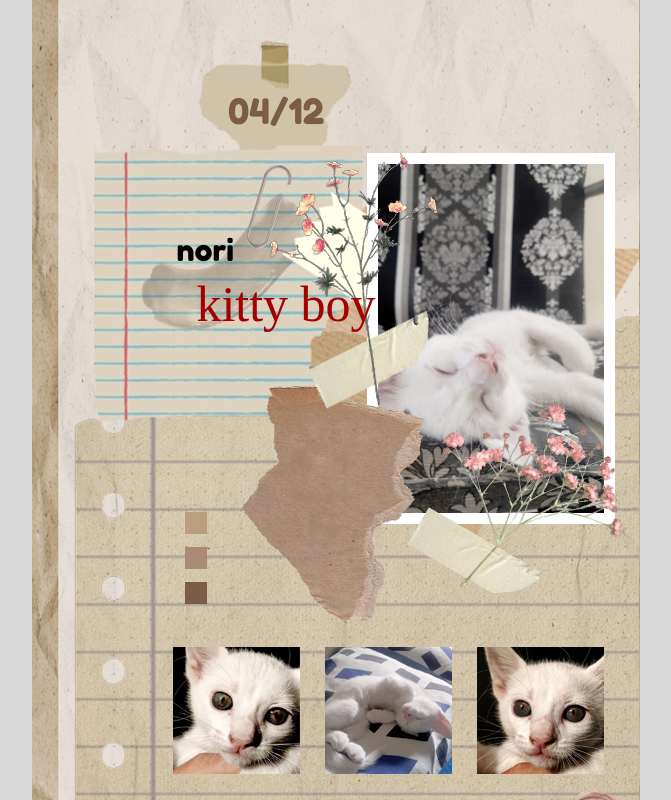
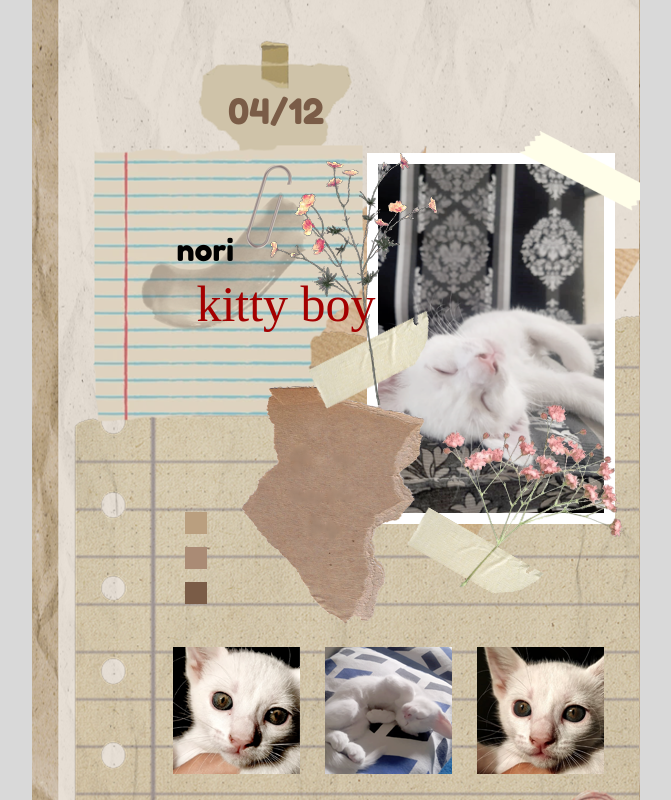
Before and after one commit to danyelica/collage-generator, a Next.js app in the folder collage-generator/: page /sample2/example in a window 1280 px wide. Shown: the top 800 px of the page, without its empty margins (304-975 px from the left). Built offline with nearby package versions, Linux system fonts and the light colour scheme; a web font is replaced by a local one.

Commit message:
the position of a tape was corrected

```diff
--- a/collage-generator/pages/sample2/example.jsx
+++ b/collage-generator/pages/sample2/example.jsx
@@ -61,7 +61,7 @@ export default function Sample2() {
             <Image
               src={PhotosSecondSample.Photo8}
               className={styles.bottomPic}
-              alt='flowers'
+              alt='white cat'
             />
             <Image
               src={PhotosSecondSample.Photo9}
@@ -71,7 +71,7 @@ export default function Sample2() {
             <Image
               src={PhotosSecondSample.Photo10}
               className={styles.bottomPic}
-              alt='flowers'
+              alt='white cat'
             />
           </div>
         </div>
--- a/collage-generator/styles/Sample2.module.css
+++ b/collage-generator/styles/Sample2.module.css
@@ -22,6 +22,7 @@
 .title,
 .subtitle,
 .flowersRight,
+.tape,
 .firstImage,
 .flowersLeft,
 .tapeBrown,
@@ -73,6 +74,16 @@
 .flowersRight {
   top: -40px;
   left: 200px;
+
+  z-index: 1;
+}
+
+.tape {
+  top: -250px;
+  left: 250px;
+
+  width: 144px;
+  height: 104px;
 
   z-index: 1;
 }
```
